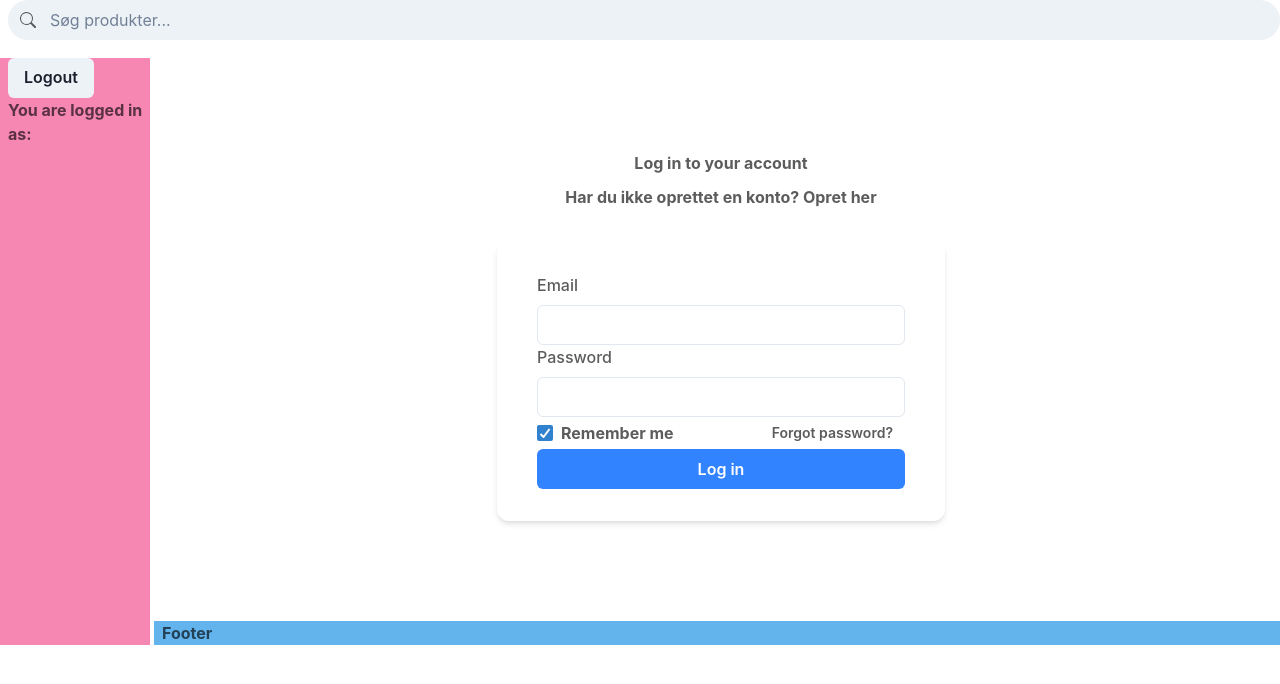
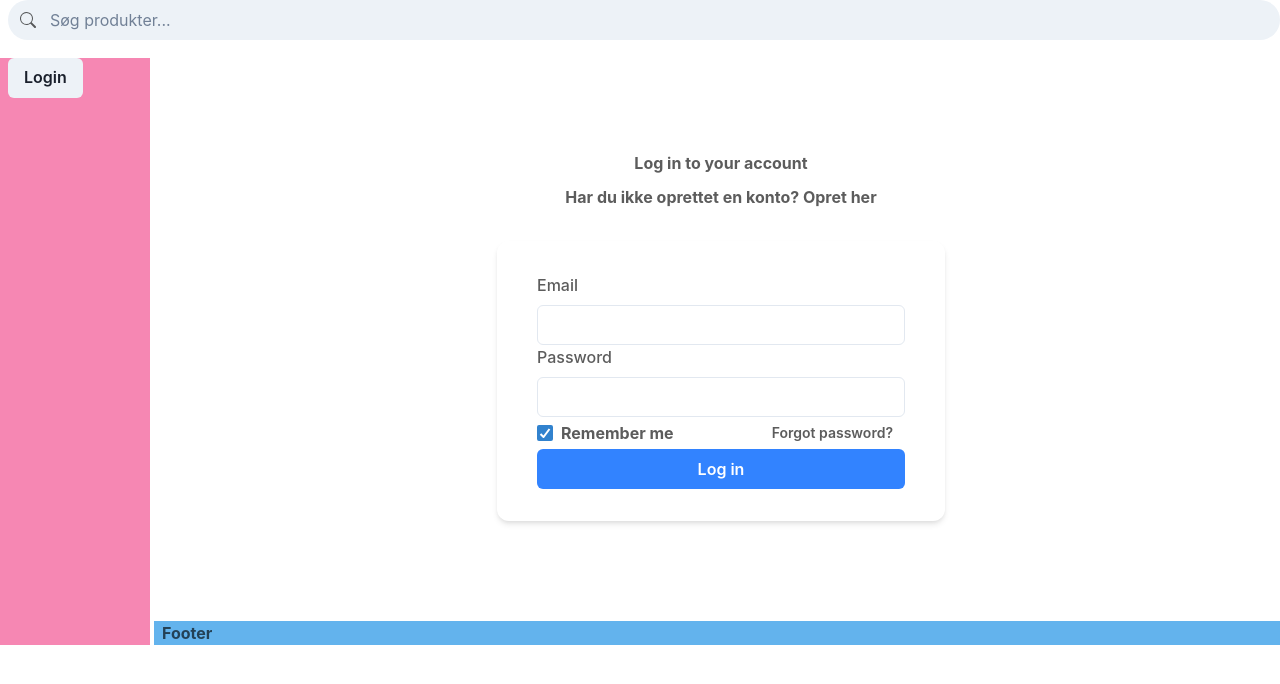
Before and after one commit to OnlineShoppen-dk/onlineshoppen-frontend, a React (Vite) app: page /login in a window 1280 px wide. Shown: the top 684 px of the page. Built offline with nearby package versions, Linux system fonts and the light colour scheme.

Commit message:
fix: added login button to homepage

```diff
--- a/src/components/Layout.tsx
+++ b/src/components/Layout.tsx
@@ -17,6 +17,10 @@ const Layout = () => {
     logoutApi.mutateAsync();
     logoutStore();
     navigate("/login")
+  };
+
+  const handleLogin = () => {
+    navigate("/login");
   };
 
   return (
@@ -39,10 +43,17 @@ const Layout = () => {
         <SearchInput />
       </GridItem>
       <GridItem pl="2" bg="pink.300" area={"nav"}>
-      <Button onClick={handleLogout}>Logout</Button>
-      <h1>You are logged in as:</h1>
-      <h1>{user?.firstName}</h1>
-      <h1>{user?.email}</h1>
+      {user ? (
+          <>
+            <Button onClick={handleLogout}>Logout</Button>
+            <h1>You are logged in as:</h1>
+            <h1>{user.firstName}</h1>
+            <h1>{user.email}</h1>
+          </>
+        ) : (
+          <Button onClick={handleLogin}>Login</Button>
+        )}
+
       </GridItem>
       <GridItem pl="2" area={"main"}>
         <Outlet />
```
